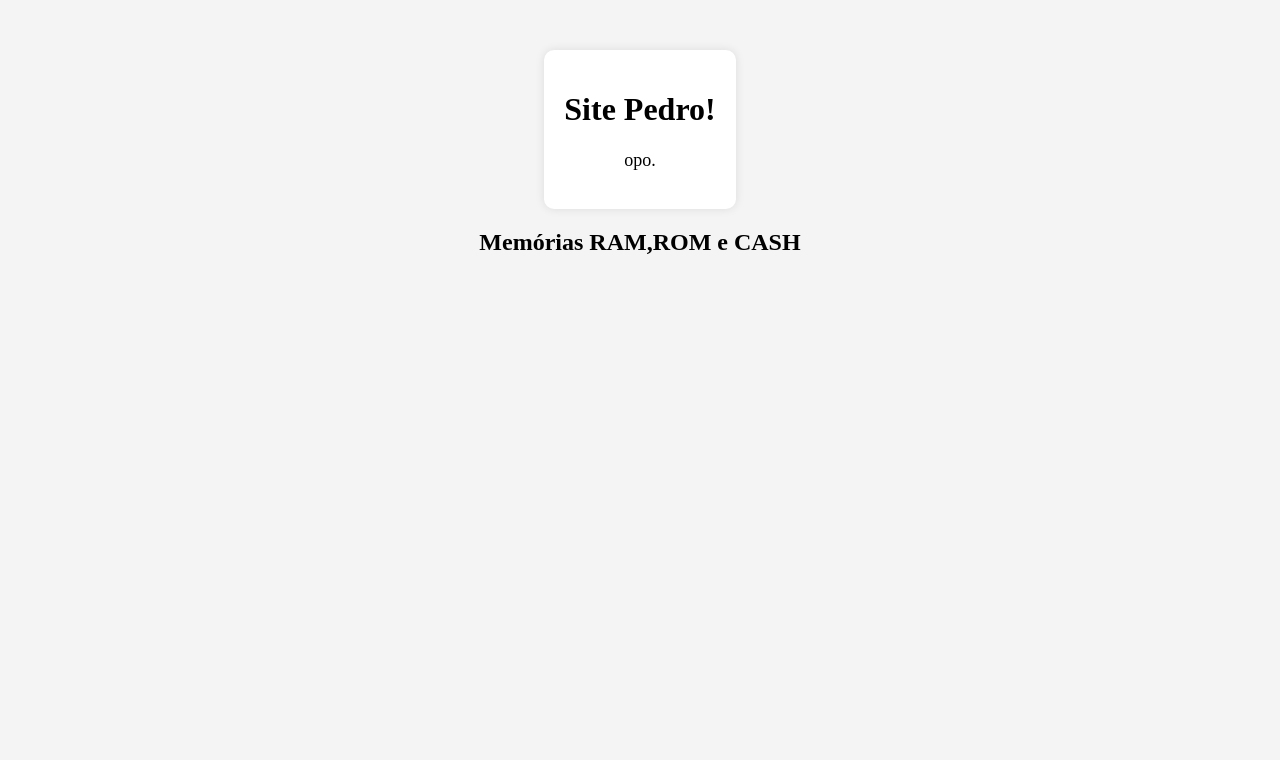
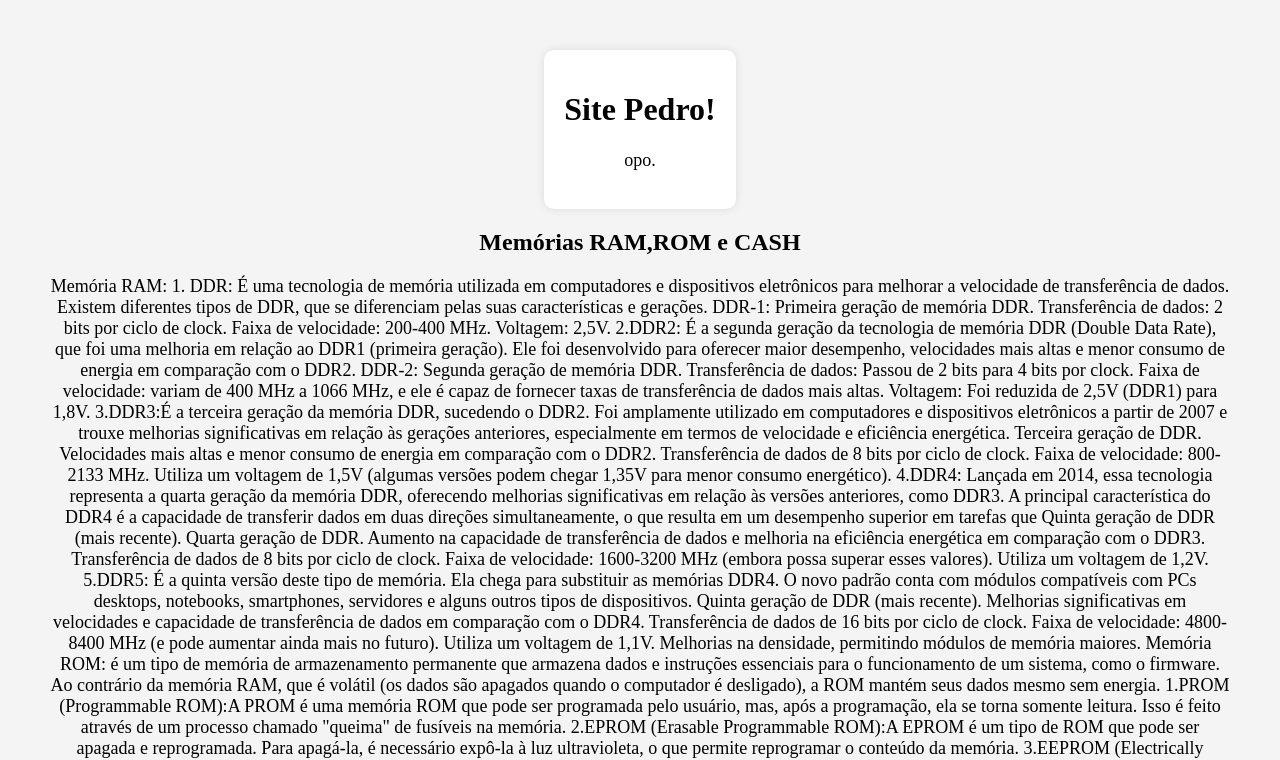
Before and after one commit to 1tecno/teste2, a plain HTML site: page index.html in a window 1280 px wide. Shown: the top 760 px of the page. Drawn offline with Linux system fonts and the light colour scheme.

Commit message:
Update index.html

```diff
--- a/index.html
+++ b/index.html
@@ -11,7 +11,7 @@
 }
 p {
     font-family: "Times New Roman", Times, serif;
-    font-size: 18px; /* Você pode ajustar o tamanho como quiser */
+    font-size: 18px;
 }
 f;
             text-align: center;
@@ -36,5 +36,50 @@ f;
 </html>
  <article>
         <h2>Memórias RAM,ROM e CASH</h2>
-        <p> </p>
+        <p>Memória RAM:
+1. DDR: É uma tecnologia de memória utilizada em computadores e dispositivos eletrônicos para melhorar a velocidade de transferência de dados. Existem diferentes tipos de DDR, que se diferenciam pelas suas características e gerações.
+DDR-1: Primeira geração de memória DDR.
+Transferência de dados: 2 bits por ciclo de clock.
+Faixa de velocidade: 200-400 MHz.
+Voltagem: 2,5V.
+
+2.DDR2: É a segunda geração da tecnologia de memória DDR (Double Data Rate), que foi uma melhoria em relação ao DDR1 (primeira geração). Ele foi desenvolvido para oferecer maior desempenho, velocidades mais altas e menor consumo de energia em comparação com o DDR2.
+DDR-2: Segunda geração de memória DDR.
+Transferência de dados: Passou de 2 bits para 4 bits por clock.
+Faixa de velocidade: variam de 400 MHz a 1066 MHz, e ele é capaz de fornecer taxas de transferência de dados mais altas.
+Voltagem: Foi reduzida de 2,5V (DDR1) para 1,8V.
+
+3.DDR3:É a terceira geração da memória DDR, sucedendo o DDR2. Foi amplamente utilizado em computadores e dispositivos eletrônicos a partir de 2007 e trouxe melhorias significativas em relação às gerações anteriores, especialmente em termos de velocidade e eficiência energética.
+Terceira geração de DDR.
+Velocidades mais altas e menor consumo de energia em comparação com o DDR2.
+Transferência de dados de 8 bits por ciclo de clock.
+Faixa de velocidade: 800-2133 MHz.
+Utiliza um voltagem de 1,5V (algumas versões podem chegar 1,35V para menor consumo energético).
+4.DDR4: Lançada em 2014, essa tecnologia representa a quarta geração da memória DDR, oferecendo melhorias significativas em relação às versões anteriores, como DDR3. A principal característica do DDR4 é a capacidade de transferir dados em duas direções simultaneamente, o que resulta em um desempenho superior em tarefas que Quinta geração de DDR (mais recente).
+Quarta geração de DDR.
+Aumento na capacidade de transferência de dados e melhoria na eficiência energética em comparação com o DDR3.
+Transferência de dados de 8 bits por ciclo de clock.
+Faixa de velocidade: 1600-3200 MHz (embora possa superar esses valores).
+Utiliza um voltagem de 1,2V.
+5.DDR5: É a quinta versão deste tipo de memória. Ela chega para substituir as memórias DDR4. O novo padrão conta com módulos compatíveis com PCs desktops, notebooks, smartphones, servidores e alguns outros tipos de dispositivos.
+Quinta geração de DDR (mais recente).
+Melhorias significativas em velocidades e capacidade de transferência de dados em comparação com o DDR4.
+Transferência de dados de 16 bits por ciclo de clock.
+Faixa de velocidade: 4800-8400 MHz (e pode aumentar ainda mais no futuro).
+Utiliza um voltagem de 1,1V.
+Melhorias na densidade, permitindo módulos de memória maiores.
+Memória ROM: é um tipo de memória de armazenamento permanente que armazena dados e instruções essenciais para o funcionamento de um sistema, como o firmware. Ao contrário da memória RAM, que é volátil (os dados são apagados quando o computador é desligado), a ROM mantém seus dados mesmo sem energia.
+1.PROM (Programmable ROM):A PROM é uma memória ROM que pode ser programada pelo usuário, mas, após a programação, ela se torna somente leitura. Isso é feito através de um processo chamado "queima" de fusíveis na memória.
+2.EPROM (Erasable Programmable ROM):A EPROM é um tipo de ROM que pode ser apagada e reprogramada. Para apagá-la, é necessário expô-la à luz ultravioleta, o que permite reprogramar o conteúdo da memória.
+3.EEPROM (Electrically Erasable Programmable ROM):A EEPROM é uma versão mais moderna que pode ser apagada e reprogramada eletricamente, sem a necessidade de exposição à luz. Ela permite escrever e apagar dados em pequenas quantidades, o que a torna útil em aplicações como armazenar configurações de dispositivos.
+4.Flash ROM: A Flash ROM é um tipo avançado de EEPROM que permite a gravação e a exclusão de dados em blocos maiores. É amplamente utilizada em dispositivos como pen drives, cartões de memória e SSDs, devido à sua capacidade de armazenar grandes volumes de dados de forma rápida e eficiente.
+Memória CACHE: A memória cache é uma memória de acesso ultrarrápido que armazena dados e instruções frequentemente utilizados pelo processador. Ela atua como um intermediário entre a memória principal (RAM) e o processador, permitindo acesso mais rápido a dados que seriam mais lentos de buscar diretamente na RAM.
+1.Cache de Nível 1 (L1 Cache):
+A memória L1 é o tipo de cache mais rápido e está integrada diretamente no processador. Ela é muito pequena em capacidade (geralmente entre 16KB a 128KB), mas possui a latência de acesso mais baixa, fornecendo dados e instruções essenciais para o processador quase instantaneamente.
+Existem dois tipos de cache L1: L1 de dados (para armazenar dados) e L1 de instruções (para armazenar comandos).
+2.Cache de Nível 2 (L2 Cache):
+A memória L2 é maior do que a L1 (normalmente entre 128KB a vários megabytes) e pode estar integrada no processador ou em um chip separado, dependendo do design do processador. Ela tem uma latência maior que a L1, mas ainda é muito mais rápida que a RAM. A L2 cache armazena dados que não são tão frequentemente usados quanto os da L1, mas ainda são acessados com frequência.
+3.Cache de Nível 3 (L3 Cache):
+A memória L3 é geralmente compartilhada por vários núcleos de um processador e tem uma capacidade maior (variando de 2MB a 50MB ou mais). Embora seja mais lenta que a L2, ainda é muito mais rápida que a memória RAM. O L3 cache armazena dados que não são utilizados com tanta frequência quanto os armazenados na L1 e L2, mas ainda assim precisa ser acessado rapidamente.
+</p>
     </article>
```
